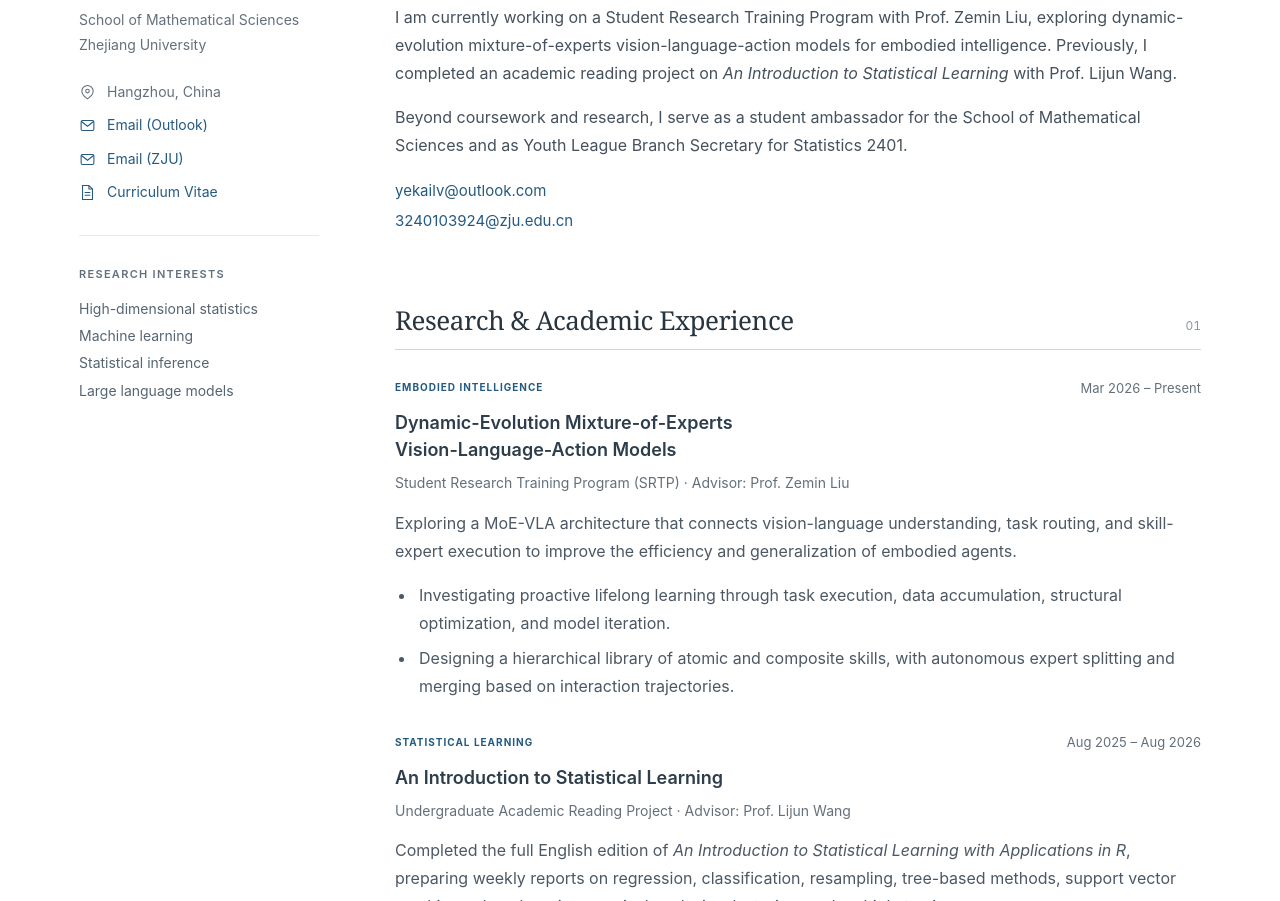
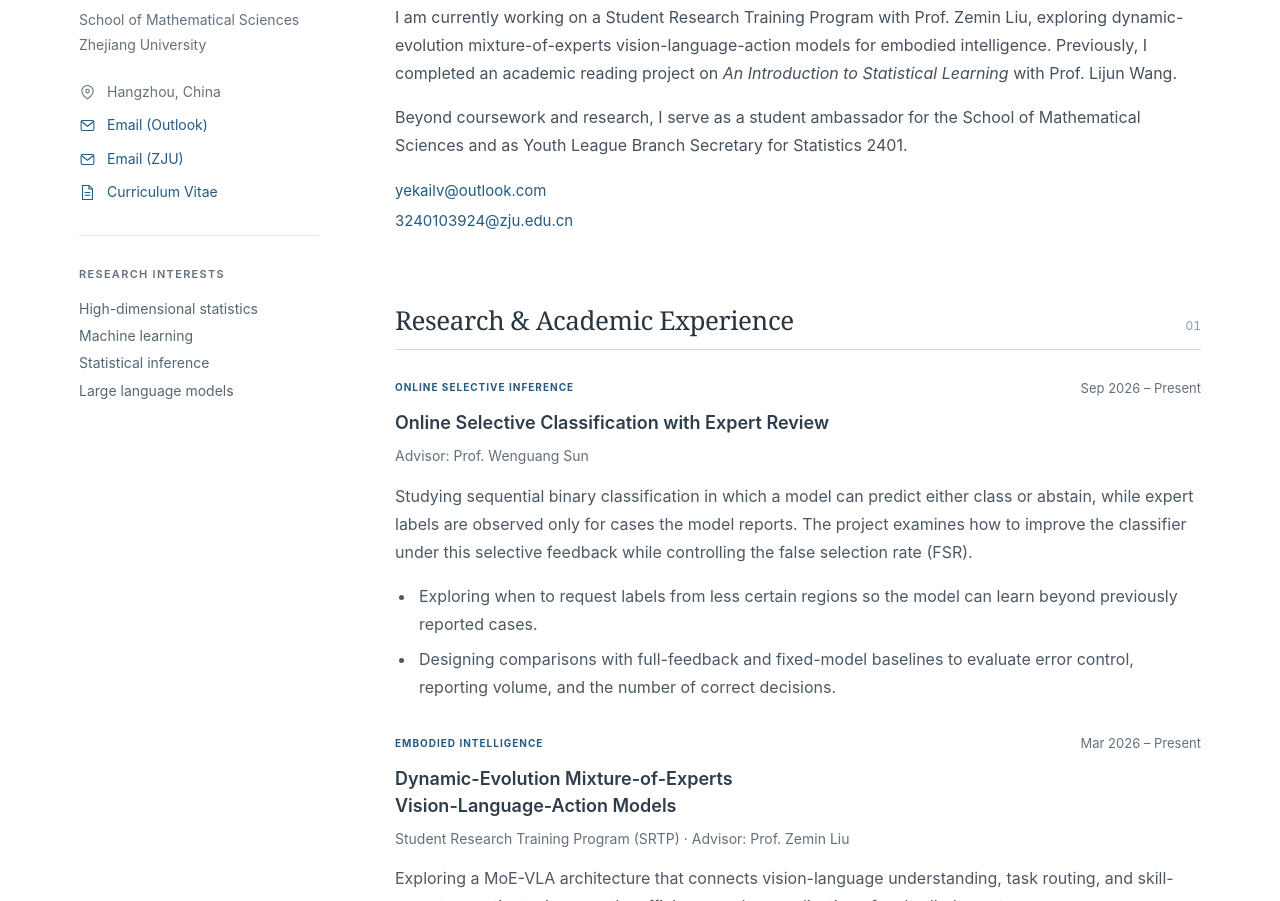
Before and after one commit to yekailv/yekailv.github.io, a plain HTML site: page index.html in a window 1280 px wide. Shown: the part 405-1306 px from the top of the page. Drawn offline with Linux system fonts and the light colour scheme.

Commit message:
Add online selective inference research experience

```diff
--- a/index.html
+++ b/index.html
@@ -45,6 +45,13 @@
 
     <section id="research">
       <div class="section-heading"><h2>Research & Academic Experience</h2><span>01</span></div>
+      <article class="research-item">
+        <div class="item-meta"><span class="tag">ONLINE SELECTIVE INFERENCE</span><time>Sep 2026 – Present</time></div>
+        <h3>Online Selective Classification with Expert Review</h3>
+        <p class="subline">Advisor: Prof. Wenguang Sun</p>
+        <p>Studying sequential binary classification in which a model can predict either class or abstain, while expert labels are observed only for cases the model reports. The project examines how to improve the classifier under this selective feedback while controlling the false selection rate (FSR).</p>
+        <ul><li>Exploring when to request labels from less certain regions so the model can learn beyond previously reported cases.</li><li>Designing comparisons with full-feedback and fixed-model baselines to evaluate error control, reporting volume, and the number of correct decisions.</li></ul>
+      </article>
       <article class="research-item">
         <div class="item-meta"><span class="tag">EMBODIED INTELLIGENCE</span><time>Mar 2026 – Present</time></div>
         <h3>Dynamic-Evolution Mixture-of-Experts<br class="desktop-break"> Vision-Language-Action Models</h3>
```
